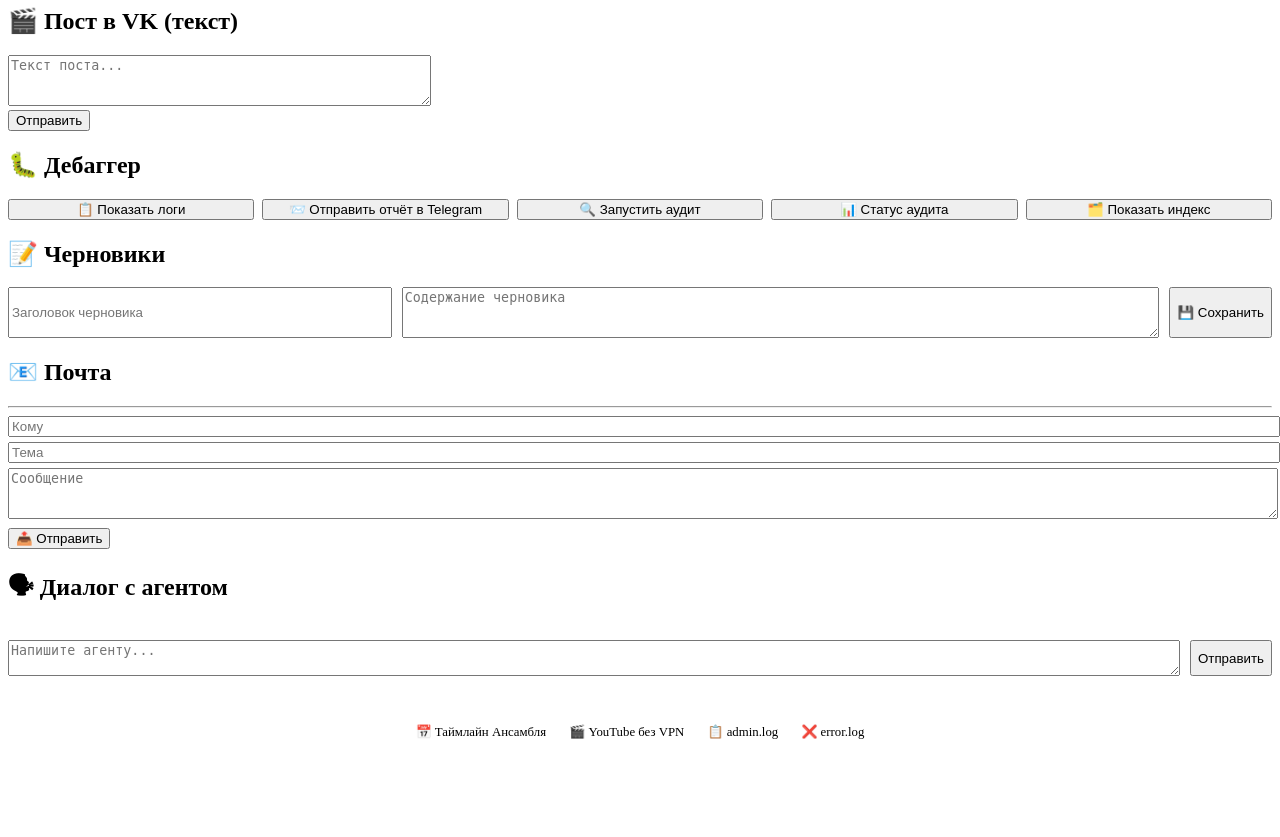
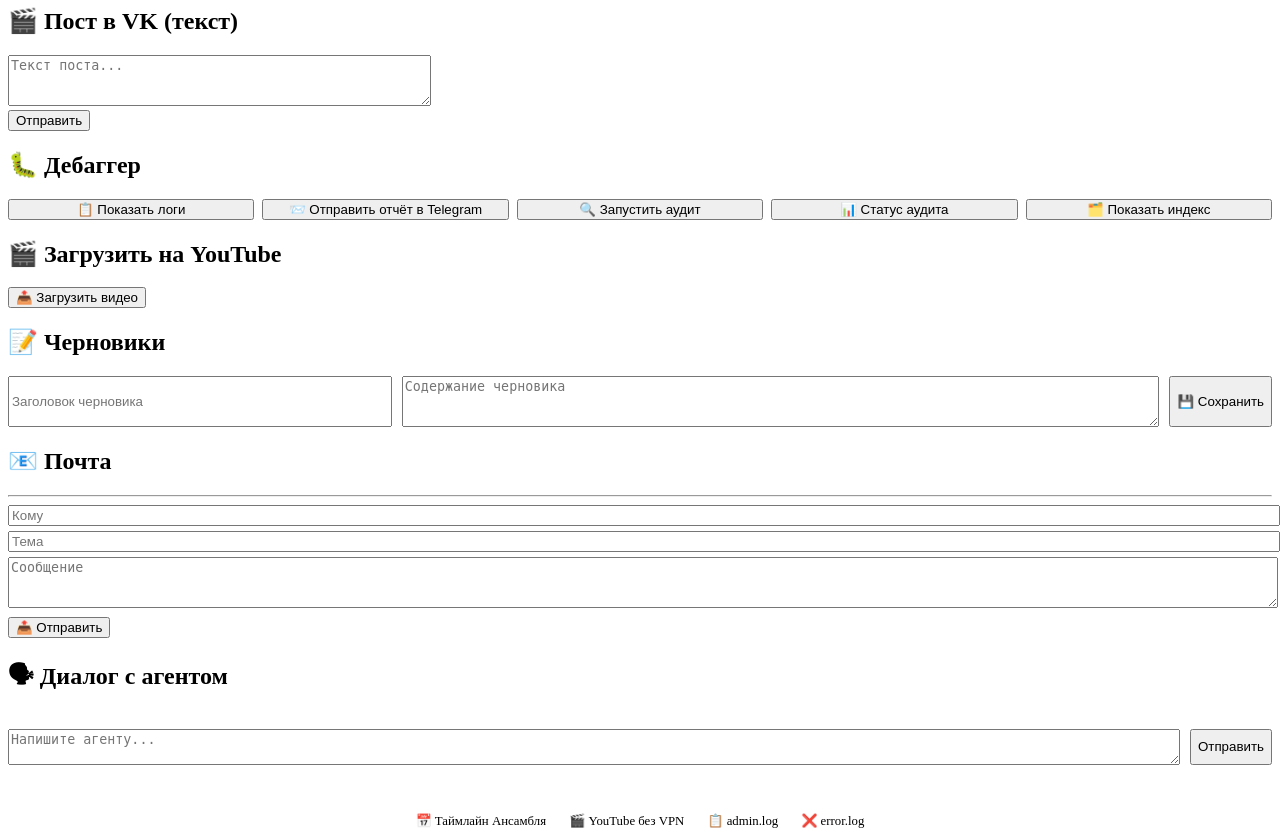
Before and after one commit to qwestomir99-crypto/ansamb_sledov_bot, a Flask app: template templates/admin.html in a window 1280 px wide. Shown: the part 704-1541 px from the top of the page. Before the commit the page ends 1443 px from the top, so only its background shows below. Run offline with Flask 3, Linux system fonts and the light colour scheme; the template is opened without the code that fills it: most values are stand-ins (such as "Sample title", 1, 10 or a date in 2020); parts of the project's set-up code (start-up, migrations or seed data) failed here and were passed over; some libraries are stand-ins or nearby versions.

Commit message:
Update admin.html

```diff
--- a/templates/admin.html
+++ b/templates/admin.html
@@ -115,6 +115,13 @@
         <div id="index-result" style="margin-top: 1rem;"></div>
     </div>
 
+    <!-- YouTube Upload -->
+    <div class="card">
+        <h2>🎬 Загрузить на YouTube</h2>
+        <button onclick="uploadToYouTube()">📤 Загрузить видео</button>
+        <div id="youtube-upload-status"></div>
+    </div>
+
     <!-- Черновики -->
     <div class="card">
         <h2>📝 Черновики</h2>
```
